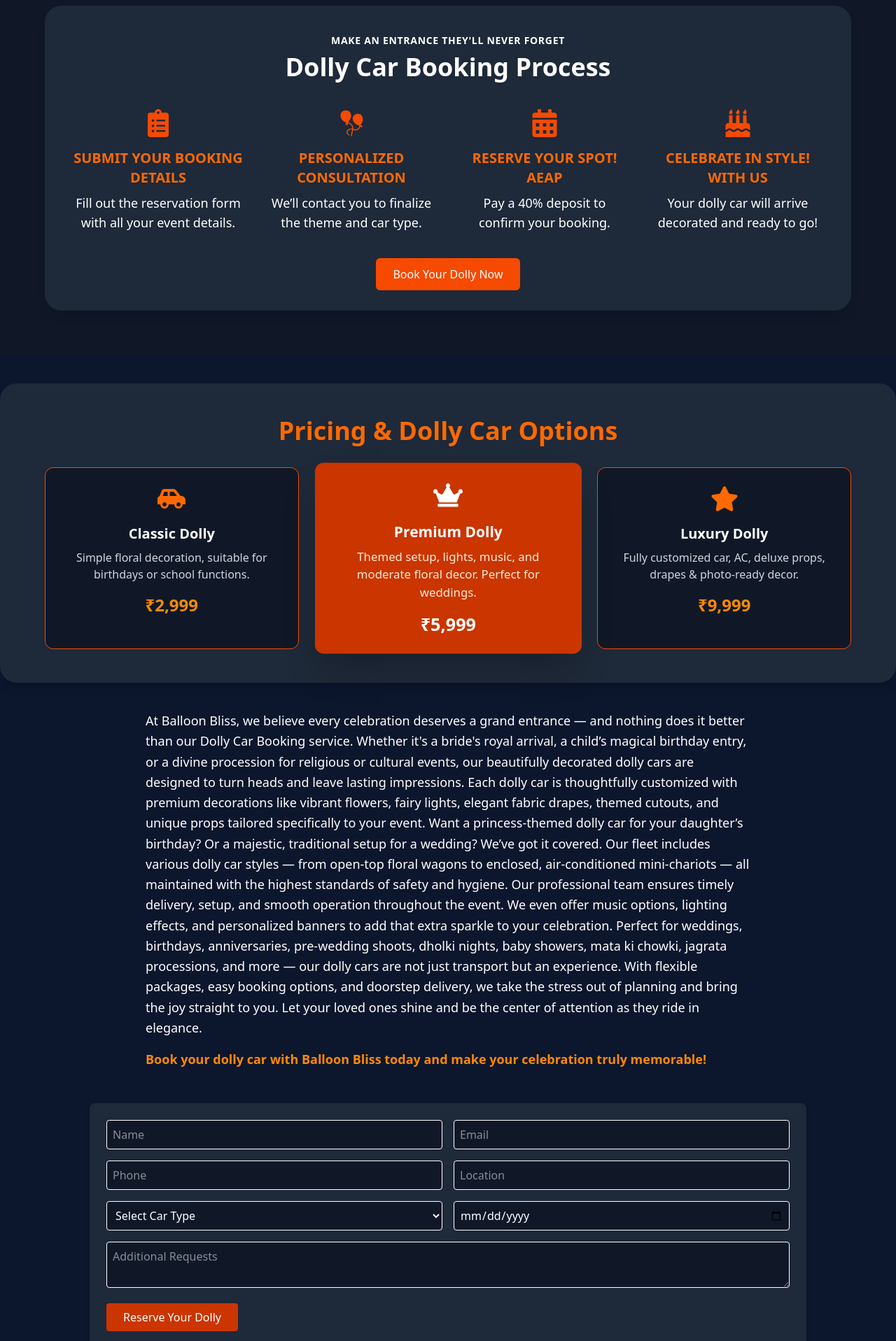
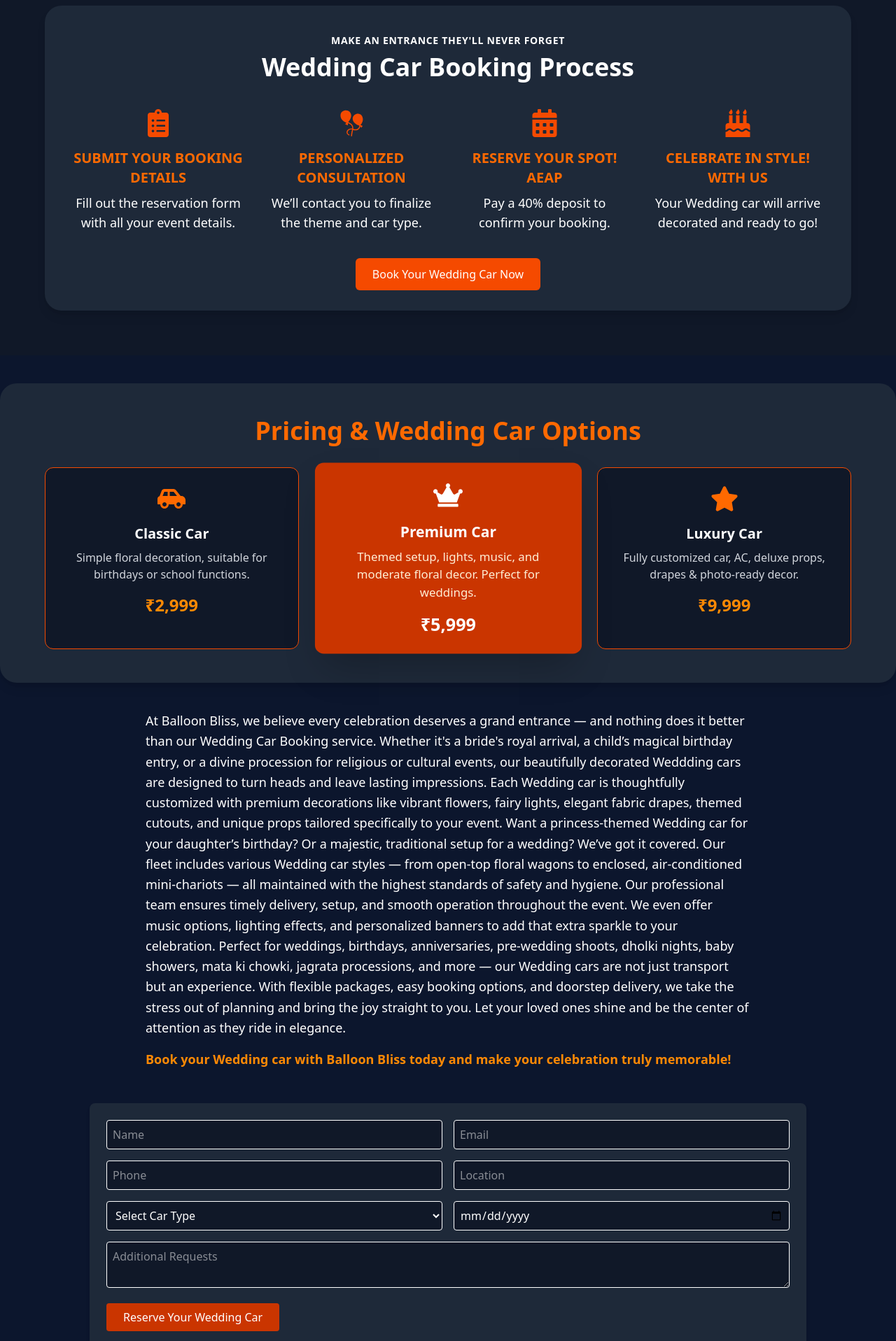
Before and after one commit to kshakya154/Balloon-Twister--, a React (Vite) app: page /dolly in a window 1280 px wide. Shown: the part 880-2797 px from the top of the page at 70% size. Built offline with nearby package versions, Linux system fonts and the light colour scheme; no server answers.

Commit message:
update DollyPage and Header components to replace "Dolly Car" with "Wedding Car"

```diff
--- a/src/components/DollyPage.jsx
+++ b/src/components/DollyPage.jsx
@@ -69,15 +69,15 @@
         <DollySlider />
         <div className="absolute inset-0 flex items-center justify-center backdrop-blur-[1px] bg-black/40">
           <h1 className="text-3xl md:text-5xl font-bold text-white text-center shadow-xl px-6 py-4 rounded-xl">
-            Arrive in Style on Your Big Day With - Dolly Wedding Cars.
+            Arrive in Style on Your Big Day With - Wedding Cars.
           </h1>
         </div>
       </motion.div>
 
       <CustomQoute
         subheading="Make an Entrance They'll Never Forget"
-        heading="Dolly Car Booking Process"
-        buttonText="Book Your Dolly Now"
+        heading="Wedding Car Booking Process"
+        buttonText="Book Your Wedding Car Now"
         buttonLink="#form"
         steps={[
           {
@@ -101,7 +101,7 @@
             title: "Celebrate in Style! with us",
             icon: <FaBirthdayCake size={40} className="text-orange-600" />,
             description:
-              "Your dolly car will arrive decorated and ready to go!",
+              "Your Wedding car will arrive decorated and ready to go!",
           },
         ]}
       />
@@ -109,14 +109,14 @@
       {/* Pricing Section */}
       <div className="bg-gray-800 rounded-3xl shadow-lg text-white py-12 px-6 mt-10">
         <h2 className="text-3xl sm:text-4xl font-bold text-center mb-8 text-orange-500">
-          Pricing & Dolly Car Options
+          Pricing & Wedding Car Options
         </h2>
 
         <div className="grid grid-cols-1 md:grid-cols-3 gap-8 max-w-6xl mx-auto">
           {/* Basic Package */}
           <div className="bg-gray-900 p-6 rounded-xl text-center border border-orange-600 hover:shadow-xl transition">
             <FaCarSide size={40} className="text-orange-500 mx-auto mb-4" />
-            <h3 className="text-xl font-semibold mb-2">Classic Dolly</h3>
+            <h3 className="text-xl font-semibold mb-2">Classic Car</h3>
             <p className="mb-4 text-gray-300">
               Simple floral decoration, suitable for birthdays or school
               functions.
@@ -127,7 +127,7 @@
           {/* Premium Package */}
           <div className="bg-orange-700 p-6 rounded-xl text-center text-white shadow-2xl scale-105">
             <FaCrown size={40} className="text-white mx-auto mb-4" />
-            <h3 className="text-xl font-semibold mb-2">Premium Dolly</h3>
+            <h3 className="text-xl font-semibold mb-2">Premium Car</h3>
             <p className="mb-4 text-orange-100">
               Themed setup, lights, music, and moderate floral decor. Perfect
               for weddings.
@@ -138,7 +138,7 @@
           {/* Luxury Package */}
           <div className="bg-gray-900 p-6 rounded-xl text-center border border-orange-600 hover:shadow-xl transition">
             <FaStar size={40} className="text-orange-500 mx-auto mb-4" />
-            <h3 className="text-xl font-semibold mb-2">Luxury Dolly</h3>
+            <h3 className="text-xl font-semibold mb-2">Luxury Car</h3>
             <p className="mb-4 text-gray-300">
               Fully customized car, AC, deluxe props, drapes & photo-ready
               decor.
@@ -158,17 +158,17 @@
         >
           <p>
             At Balloon Bliss, we believe every celebration deserves a grand
-            entrance — and nothing does it better than our Dolly Car Booking
+            entrance — and nothing does it better than our Wedding Car Booking
             service. Whether it's a bride's royal arrival, a child’s magical
             birthday entry, or a divine procession for religious or cultural
-            events, our beautifully decorated dolly cars are designed to turn
-            heads and leave lasting impressions. Each dolly car is thoughtfully
+            events, our beautifully decorated Weddding cars are designed to turn
+            heads and leave lasting impressions. Each Wedding car is thoughtfully
             customized with premium decorations like vibrant flowers, fairy
             lights, elegant fabric drapes, themed cutouts, and unique props
-            tailored specifically to your event. Want a princess-themed dolly
+            tailored specifically to your event. Want a princess-themed Wedding
             car for your daughter’s birthday? Or a majestic, traditional setup
             for a wedding? We’ve got it covered. Our fleet includes various
-            dolly car styles — from open-top floral wagons to enclosed,
+            Wedding car styles — from open-top floral wagons to enclosed,
             air-conditioned mini-chariots — all maintained with the highest
             standards of safety and hygiene. Our professional team ensures
             timely delivery, setup, and smooth operation throughout the event.
@@ -176,13 +176,13 @@
             banners to add that extra sparkle to your celebration. Perfect for
             weddings, birthdays, anniversaries, pre-wedding shoots, dholki
             nights, baby showers, mata ki chowki, jagrata processions, and more
-            — our dolly cars are not just transport but an experience. With
+            — our Wedding cars are not just transport but an experience. With
             flexible packages, easy booking options, and doorstep delivery, we
             take the stress out of planning and bring the joy straight to you.
             Let your loved ones shine and be the center of attention as they
             ride in elegance.
             <span className="block mt-4 font-semibold text-orange-400">
-              Book your dolly car with Balloon Bliss today and make your
+              Book your Wedding car with Balloon Bliss today and make your
               celebration truly memorable!
             </span>
           </p>
@@ -269,8 +269,8 @@
             {loading
               ? "Submitting..."
               : success
-              ? "Dolly Reserved Successfully!"
-              : "Reserve Your Dolly"}
+              ? "Wedding Car Reserved Successfully!"
+              : "Reserve Your Wedding Car"}
           </button>
         </motion.form>
       </div>
--- a/src/components/Header/Header.jsx
+++ b/src/components/Header/Header.jsx
@@ -15,7 +15,7 @@
     "Contact",
     "Blog",
     "Gallery",
-    "Dolly Car",
+    "Wedding Car",
   ];
 
   return (
@@ -68,7 +68,7 @@
                   to={
                     nav === "Home"
                       ? "/"
-                      : nav === "Dolly Car"
+                      : nav === "Wedding Car"
                       ? "/dolly"
                       : `/${nav.toLowerCase()}`
                   }
```
